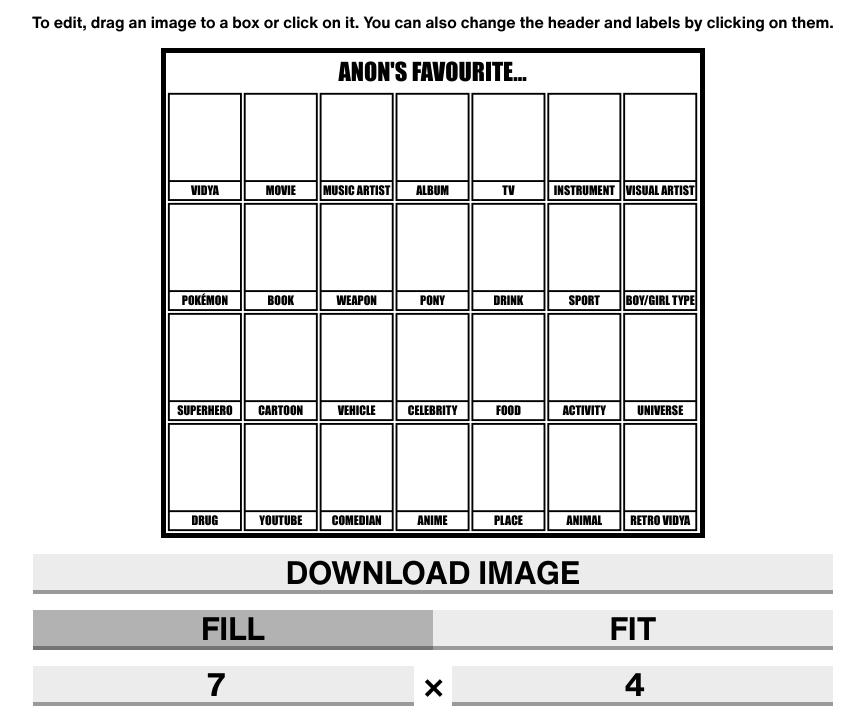
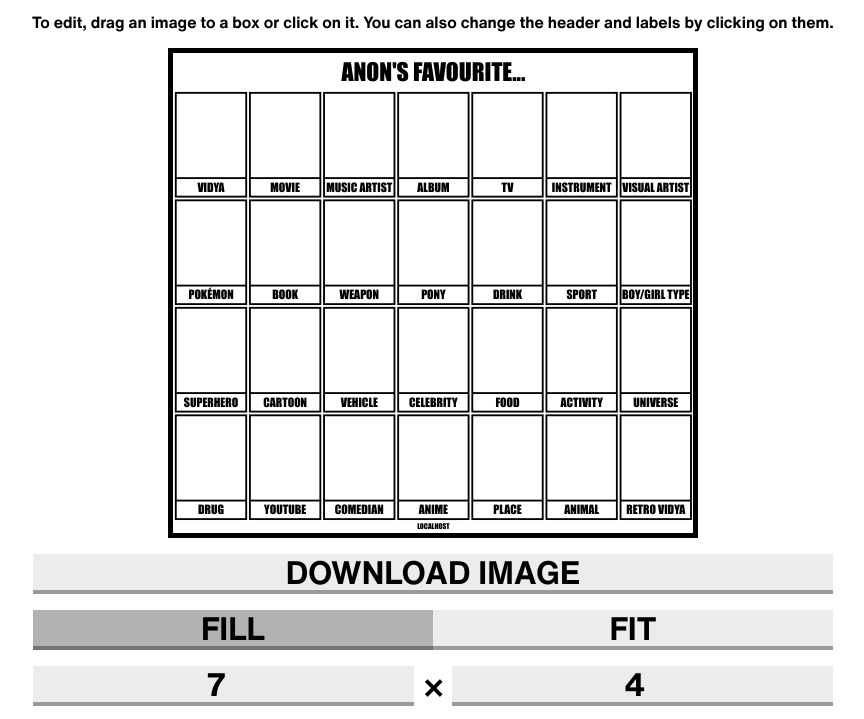
Before and after one commit to xyl-sh/favs-chart, a website: page src/index.html in a window 1280 px wide. Shown: the part 78-797 px from the top of the page, without its empty margins (207-1071 px from the left). Drawn offline with Linux system fonts and the light colour scheme.

Commit message:
feat: add watermark

```diff
--- a/src/index.html
+++ b/src/index.html
@@ -50,11 +50,15 @@
 		</div>
 		<svg spellcheck="false" xmlns="http://www.w3.org/2000/svg">
 			<rect></rect>
-			<g class="header-container changeable">
+			<g id="header" class="changeable">
 				<rect></rect>
-				<text class="header" data-default-rem="4"></text>
+				<text></text>
 			</g>
 			<g id="container"></g>
+			<g id="footer">
+				<rect></rect>
+				<text></text>
+			</g>
 		</svg>
 		<div class="inputs">
 			<button id="save-button">Download Image</button>
--- a/src/resources/main.js
+++ b/src/resources/main.js
@@ -290,9 +290,7 @@ function showModal(e) {
 	const box = e.closest("[data-slot]");
 	dialog.dataset.selectedSlot = box.dataset.slot;
 
-	dialog.querySelector("h2").textContent = box.closest(
-		".header-container, .grid",
-	)
+	dialog.querySelector("h2").textContent = box.closest("#header, .grid")
 		? ""
 		: box.querySelector(".label").textContent;
 	dialog.querySelector("#text-field").value = [
@@ -342,6 +340,10 @@ function genBoxes(columns, rows, extras, grid) {
 		svgStyle.getPropertyValue("--header-height"),
 		10,
 	);
+	const footerHeight = parseInt(
+		svgStyle.getPropertyValue("--footer-height"),
+		10,
+	);
 
 	const width = grid
 		? totalWidth * columns - marginValue * (columns - 3)
@@ -349,7 +351,10 @@ function genBoxes(columns, rows, extras, grid) {
 	const height =
 		(grid
 			? totalHeight * rows - marginValue * (rows - 3)
-			: totalHeight * rows + marginValue * (rows + 1)) + headerHeight;
+			: totalHeight * rows + marginValue * (rows + 1)) +
+		headerHeight +
+		footerHeight +
+		marginValue;
 	const resizeObserver = new ResizeObserver((entries, observer) => {
 		entries.forEach((e) => {
 			const rect = e.target;
@@ -369,8 +374,8 @@ function genBoxes(columns, rows, extras, grid) {
 	mainRect.setAttribute("width", width);
 	mainRect.setAttribute("height", height);
 
-	const headerContainer = svg.querySelector(".header-container");
-	const headerElem = svg.querySelector(".header");
+	const headerContainer = svg.querySelector("#header");
+	const headerElem = headerContainer.querySelector("text");
 	const headerRect = headerContainer.querySelector("rect");
 
 	headerContainer.classList.toggle("extras", extras);
@@ -381,13 +386,28 @@ function genBoxes(columns, rows, extras, grid) {
 	const headerBuffer = extras ? marginValue * 2 + headerBoxWidth : marginValue;
 	headerRect.setAttribute("width", width - headerBuffer * 2);
 	headerRect.setAttribute("transform", `translate(${headerBuffer}, 0)`);
-	headerRect.setAttribute("height", headerHeight);
 	headerElem.setAttribute("y", headerHeight / 2);
 	headerElem.setAttribute("x", width / 2);
 	resizeObserver.observe(headerRect);
 	headerElem.textContent =
 		headerElem.textContent || templateDefaults.t || defaultTitle;
 	headerElem.dataset.defaultRem = 4;
+
+	const footerContainer = svg.querySelector("#footer");
+	const footerElem = footerContainer.querySelector("text");
+	const footerRect = footerContainer.querySelector("rect");
+
+	footerContainer.setAttribute(
+		"transform",
+		`translate(0, ${height - footerHeight - marginValue})`,
+	);
+	footerRect.setAttribute("width", width - marginValue * 2);
+	footerRect.setAttribute("transform", `translate(${marginValue}, 0)`);
+	footerElem.setAttribute("y", footerHeight / 2);
+	footerElem.setAttribute("x", width / 2);
+	resizeObserver.observe(footerRect);
+	footerElem.textContent = window.location.host;
+	footerElem.dataset.defaultRem = 2;
 
 	Array(2)
 		.fill(0)
@@ -543,7 +563,7 @@ async function exportTemplate() {
 	const template = {};
 	const urlParams = new URLSearchParams();
 	const svg = document.querySelector("svg");
-	const title = svg.querySelector(".header-container > text").textContent;
+	const title = svg.querySelector("#header > text").textContent;
 	if (defaultTitle !== title) {
 		urlParams.append("t", title);
 		template.t = title;
@@ -571,9 +591,7 @@ async function exportTemplate() {
 	}
 
 	const entries = {};
-	svg
-		.querySelectorAll("*:not(.header-container) > [data-slot]")
-		.forEach((b) => {
+	svg.querySelectorAll("*:not(#header) > [data-slot]").forEach((b) => {
 		if (grid) {
 			return;
 		}
--- a/src/resources/svg.css
+++ b/src/resources/svg.css
@@ -14,11 +14,7 @@ svg {
 	);
 	--text-y: calc(var(--box-height) + (var(--margin) * 2));
 	--header-height: 200px;
-	--header-box-width: 300px;
-	--header-box-height: 170px;
-	--header-total-width: calc(var(--header-box-width) + (var(--margin) * 2));
-	--header-total-height: calc(var(--header-box-height) + (var(--margin) * 2));
-	--aspect-ratio: calc(var(--box-width) / var(--box-height));
+	--footer-height: 50px;
 
 	font-family: Impact, serif;
 	font-size: 2em;
@@ -56,7 +52,7 @@ text {
 	stroke-width: 6px;
 }
 
-.header-container {
+#header {
 	--box-width: calc(var(--total-width) - (var(--margin) * 2));
 	--box-height: calc(var(--total-height) - (var(--margin) * 2));
 	--total-width: 320px;
@@ -102,8 +98,16 @@ text {
 	);
 }
 
-.header-container:not(.extras) .box,
-.header-container .box .label-container,
+#header > rect {
+	height: var(--header-height);
+}
+
+#footer > rect {
+	height: var(--footer-height);
+}
+
+#header:not(.extras) .box,
+#header .box .label-container,
 .box.hidden {
 	display: none;
 }
```
Lines whose indentation alone changed are shown as unchanged.
